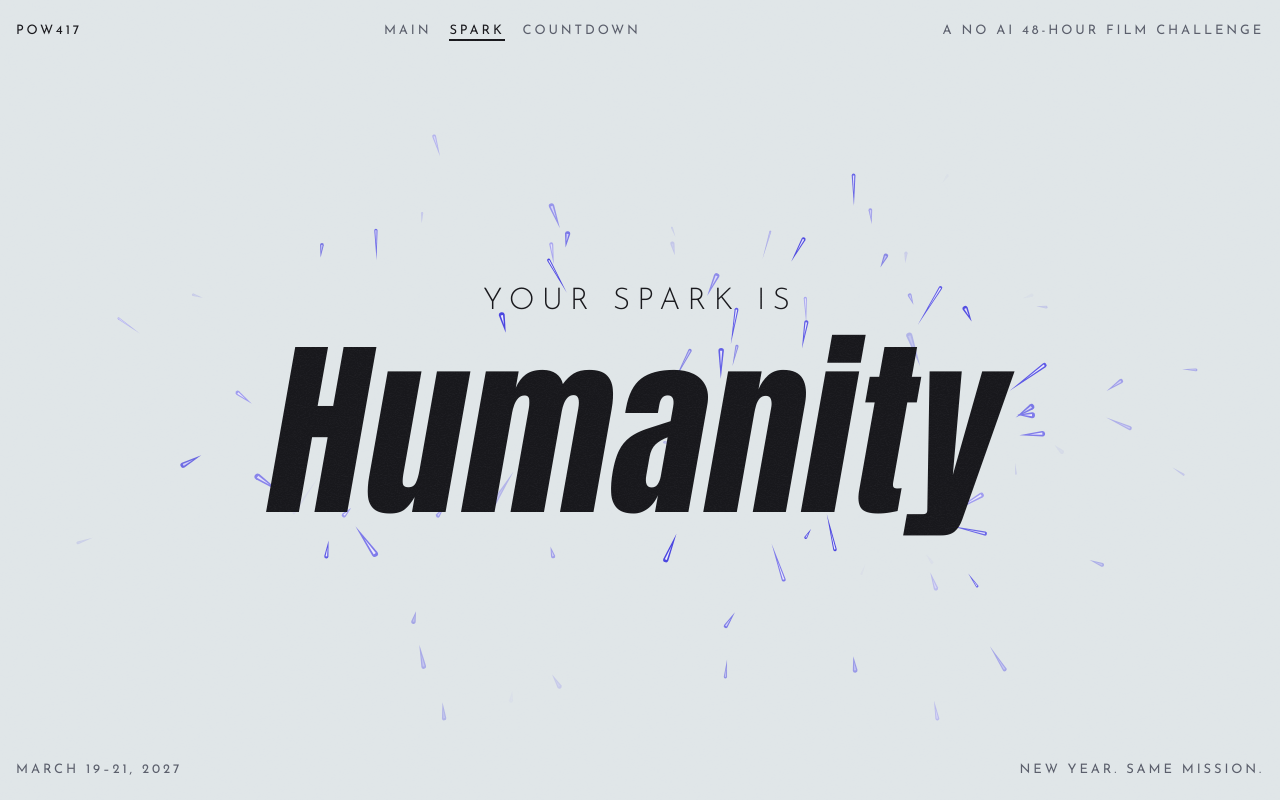
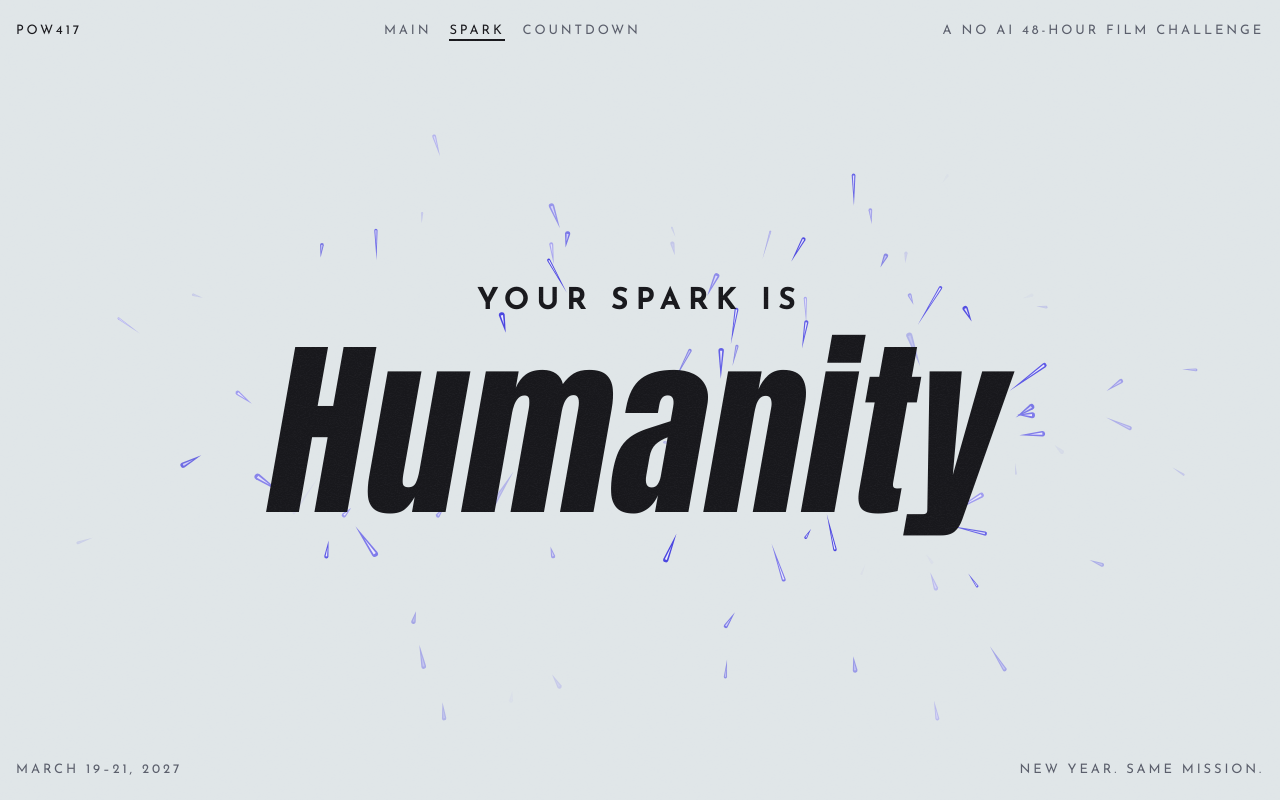
Before and after one commit to elishajkmiller/website, a website: page spark-test/index.html in a window 1280 px wide. Both pictures are taken after a click on the link "SPARK". Drawn offline with Linux system fonts and the light colour scheme.

Commit message:
spark-test: bold 'Your spark is'

```diff
--- a/spark-test/index.html
+++ b/spark-test/index.html
@@ -6,7 +6,7 @@
 <meta name="robots" content="noindex, nofollow">
 <title>POW417 Spark</title>
 <link rel="preconnect" href="https://fonts.googleapis.com">
-<link rel="stylesheet" href="https://fonts.googleapis.com/css2?family=Anton&family=Josefin+Sans:wght@200;300;400&display=swap">
+<link rel="stylesheet" href="https://fonts.googleapis.com/css2?family=Anton&family=Josefin+Sans:wght@200;300;400;700&display=swap">
 <style>
 /* Three views. Main (default) and Countdown share the dark look: plain dark grey, moving film grain, lavender
    Josefin Sans. Main is the pow417.com home page in that theme. Spark (#spark) keeps the original
@@ -28,7 +28,7 @@ body{margin:0;background:var(--bg);color:var(--ink);font-family:var(--body);
 .top b{color:var(--ink);font-weight:400}
 main{flex:1;display:flex;flex-direction:column;align-items:center;justify-content:center;gap:28px;text-align:center;position:relative;min-height:420px}
 #sparks{position:fixed;inset:0;width:100%;height:100%;pointer-events:none;z-index:0}
-.lead{font-family:var(--display);font-weight:300;font-size:clamp(18px,3vw,30px);letter-spacing:.24em;text-transform:uppercase;color:var(--muted);margin:0;position:relative;z-index:1}
+.lead{font-family:var(--display);font-weight:700;font-size:clamp(18px,3vw,30px);letter-spacing:.24em;text-transform:uppercase;color:var(--muted);margin:0;position:relative;z-index:1}
 .word{font-family:var(--big);font-weight:400;line-height:.9;margin:0;position:relative;z-index:1;
   font-size:clamp(64px,15vw,200px);letter-spacing:.01em;max-width:100%;overflow-wrap:anywhere;
   color:var(--ink)}
```
